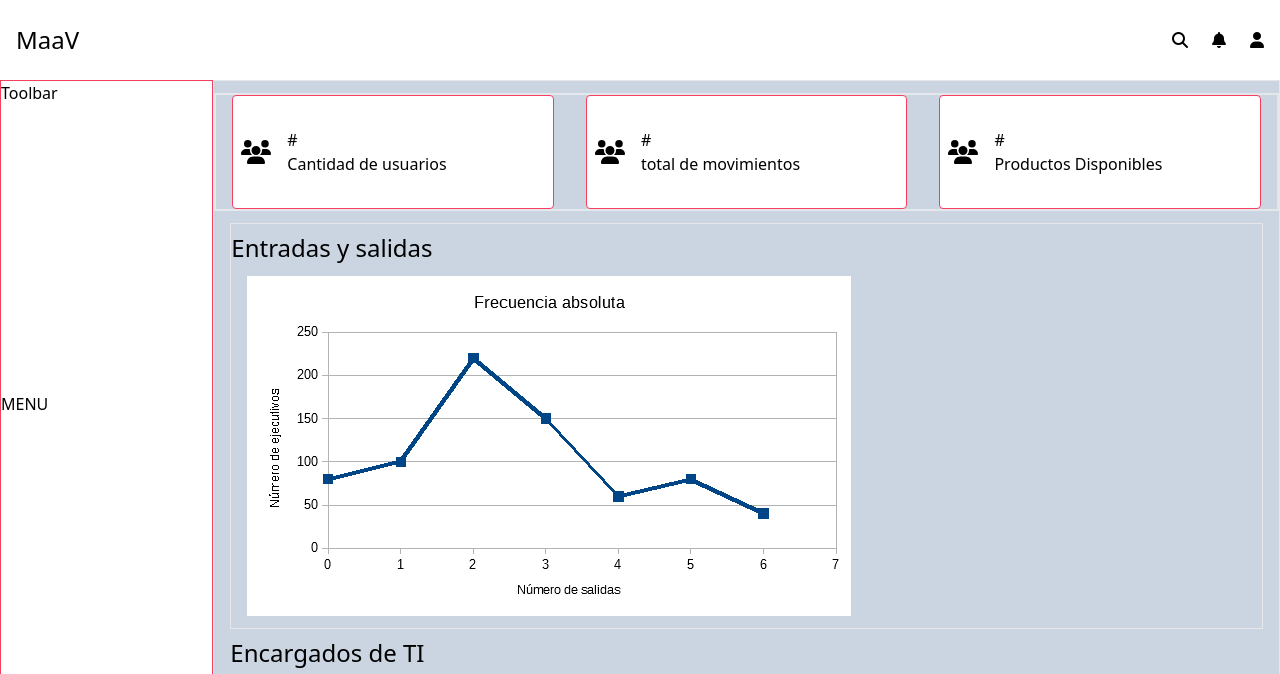
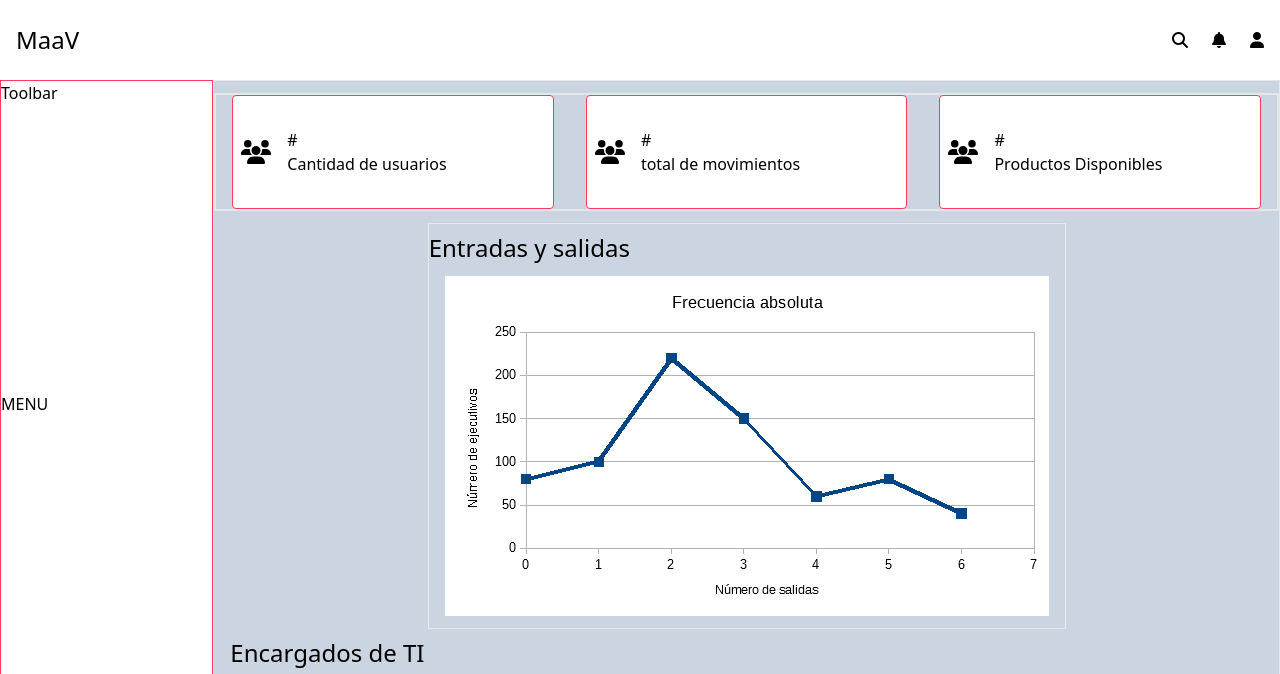
Before and after one commit to MarkArellano1997/project, a plain HTML site: page index.html in a window 1280 px wide. Shown: the top 674 px of the page. Drawn offline with nearby package versions, Linux system fonts and the light colour scheme.

Commit message:
movil terminado 2

```diff
--- a/index.html
+++ b/index.html
@@ -80,7 +80,7 @@
 
                 </div>
 
-                <div class="mx-4 border">
+                <div class="mx-4 border md:m-auto">
                     <h2 class="text-2xl my-2">Entradas y salidas</h2>
                     <img src="./assets/diagrama-de-lineas-frecuencia-absoluta.png" alt="" class="px-4 my-3">
                 </div>
```
